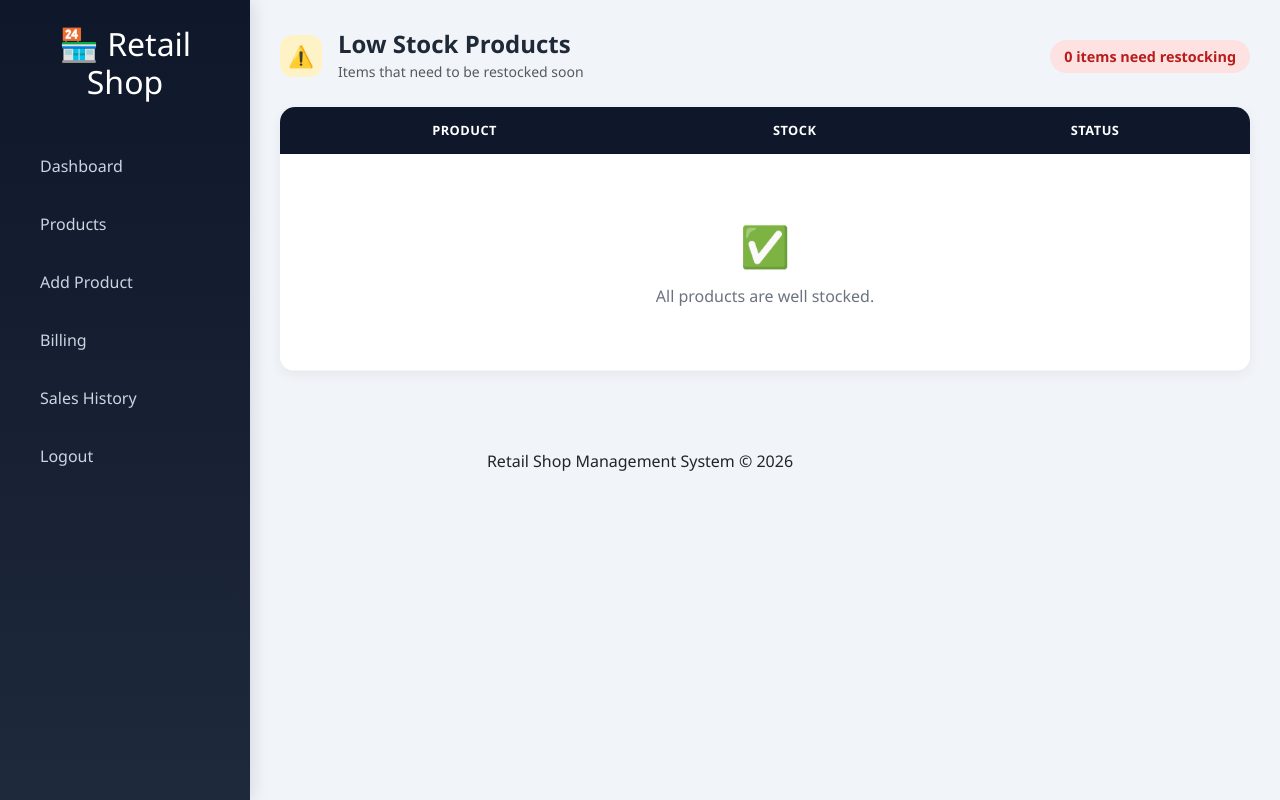
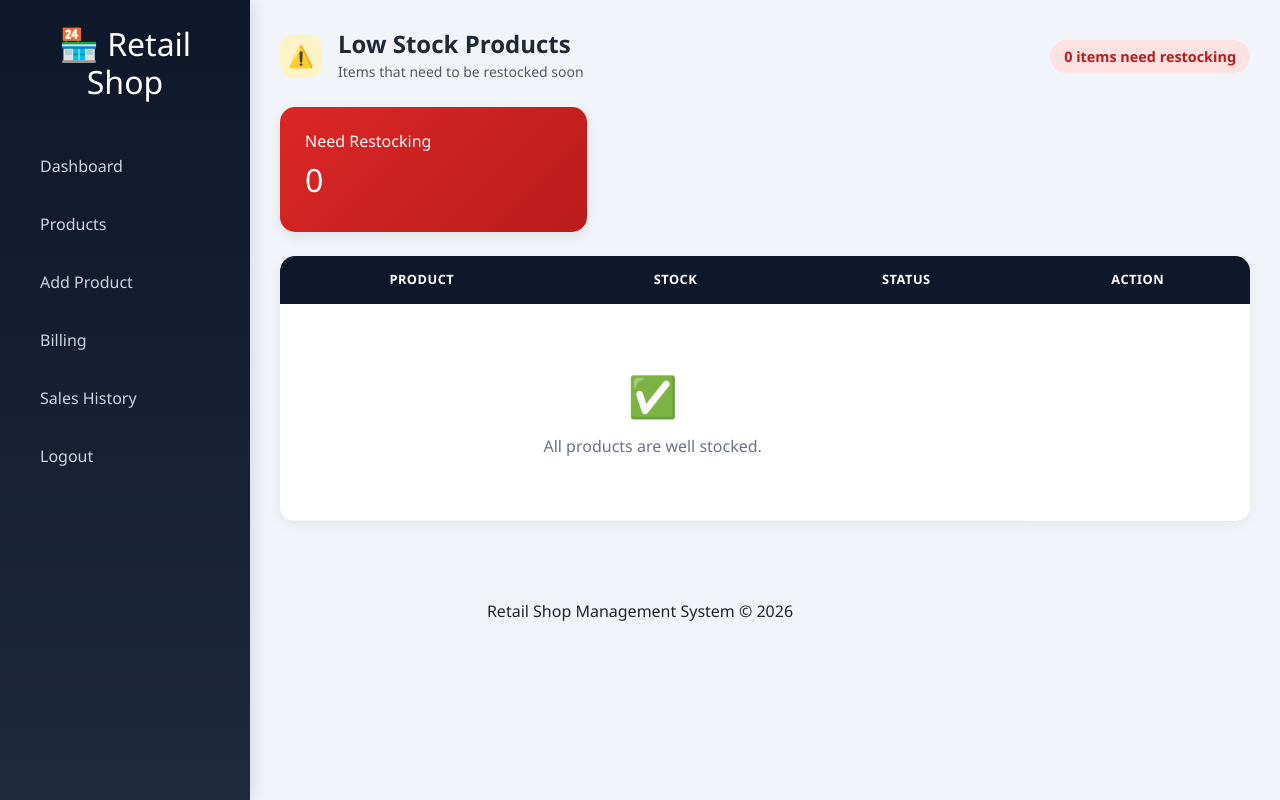
Before and after one commit to devaesack/retail-shop-management-system, a Flask app: page /low_stock in a window 1280 px wide. Run offline with Flask 3, Linux system fonts and the light colour scheme; data that the repository does not hold is empty; some libraries are stand-ins or nearby versions.

Commit message:
low stock

```diff
--- a/templates/low_stock.html
+++ b/templates/low_stock.html
@@ -122,16 +122,56 @@
     <span class="alert-count">{{ products|length }} item{{ 's' if products|length != 1 }} need restocking</span>
 </div>
 
+<div class="row mb-4">
+
+    <div class="col-md-4">
+
+        <div
+        class="card text-white border-0"
+        style="background:
+        linear-gradient(
+        135deg,
+        #dc2626,
+        #b91c1c);">
+
+            <div class="card-body">
+
+                <h6>
+                    Need Restocking
+                </h6>
+
+                <h2>
+
+                    {{ products|length }}
+
+                </h2>
+
+            </div>
+
+        </div>
+
+    </div>
+
+</div>
+
 <!-- Table Card -->
 <div class="card stock-card">
     <div class="table-responsive">
         <table class="table stock-table">
             <thead>
+
 <tr>
+
 <th>Product</th>
+
 <th class="text-center">Stock</th>
+
 <th class="text-center">Status</th>
+
+<th class="text-center">Action</th>
+
 </tr>
+
 </thead>
             <tbody>
                 {% for product in products %}
@@ -149,6 +189,16 @@
                         {% else %}
                             <span class="badge-low">Low</span>
                         {% endif %}
+                    </td>
+                    <td class="text-center">
+
+                    <a href="/products"
+                    class="btn btn-sm btn-primary">
+
+                     Restock
+
+                    </a>
+
                     </td>
                 </tr>
                 {% else %}
```
Lines whose indentation alone changed are shown as unchanged.
